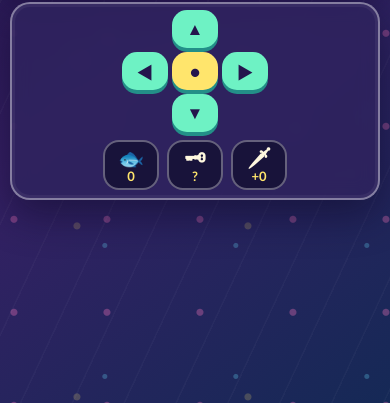
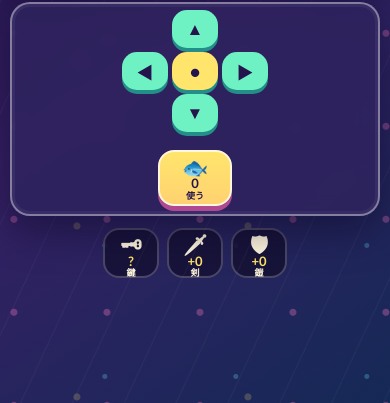
Before and after one commit to kanon-ai/neko-neko-maka-rou, a plain HTML site: page index.html in a window 390 px wide. Shown: the part 441-844 px from the top of the page. Drawn offline with Linux system fonts and the light colour scheme.

Commit message:
Refine mobile item controls

```diff
--- a/game.js
+++ b/game.js
@@ -18,6 +18,7 @@
     mobileFishCount: document.querySelector("#mobileFishCount"),
     mobileKeyIcon: document.querySelector("#mobileKeyIcon"),
     mobileWeaponIcon: document.querySelector("#mobileWeaponIcon"),
+    mobileArmorIcon: document.querySelector("#mobileArmorIcon"),
     floorLabel: document.querySelector("#floorLabel"),
     floorStat: document.querySelector("#floorStat"),
     levelStat: document.querySelector("#levelStat"),
@@ -409,6 +410,7 @@
     ui.armorStat.textContent = `+${player.armor}`;
     ui.weaponIcon.textContent = `+${player.weapon}`;
     ui.mobileWeaponIcon.textContent = `+${player.weapon}`;
+    ui.mobileArmorIcon.textContent = `+${player.armor}`;
   }
 
   function enemyName(enemy) {
--- a/index.html
+++ b/index.html
@@ -5,7 +5,7 @@
   <meta name="viewport" content="width=device-width, initial-scale=1.0">
   <meta name="theme-color" content="#24154d">
   <title>ねこねこ摩訶楼</title>
-  <link rel="stylesheet" href="style.css?v=20260822-mobile-bottom-items">
+  <link rel="stylesheet" href="style.css?v=20260822-mobile-equipment">
 </head>
 <body>
   <main class="game-shell">
@@ -130,16 +130,19 @@
             <button data-move="0,1" aria-label="下">▼</button>
           </div>
           <div class="mobile-items">
-            <button id="mobileFishButton" class="mobile-item-button" aria-label="魚を食べる"><span>🐟</span><b id="mobileFishCount">0</b></button>
-            <div class="mobile-item-button" aria-label="鍵"><span>🗝</span><b id="mobileKeyIcon">?</b></div>
-            <div class="mobile-item-button" aria-label="ねこ剣"><span>🗡</span><b id="mobileWeaponIcon">+0</b></div>
+            <button id="mobileFishButton" class="mobile-fish-button" aria-label="魚を食べる"><span>🐟</span><b id="mobileFishCount">0</b><small>使う</small></button>
           </div>
           <p><kbd>矢印 / WASD</kbd> 移動　<kbd>Q</kbd> 魚　<kbd>.</kbd> 待機</p>
           <button id="titleButton" class="title-button">タイトルに戻る</button>
         </section>
+        <div class="mobile-equipment" aria-label="スマホ用もちもの表示">
+          <div class="mobile-info-chip" aria-label="鍵"><span>🗝</span><b id="mobileKeyIcon">?</b><small>鍵</small></div>
+          <div class="mobile-info-chip" aria-label="ねこ剣"><span>🗡</span><b id="mobileWeaponIcon">+0</b><small>剣</small></div>
+          <div class="mobile-info-chip" aria-label="おしゃれ鎧"><span>🛡</span><b id="mobileArmorIcon">+0</b><small>鎧</small></div>
+        </div>
       </aside>
     </section>
   </main>
-  <script src="game.js?v=20260822-mobile-bottom-items"></script>
+  <script src="game.js?v=20260822-mobile-equipment"></script>
 </body>
 </html>
--- a/style.css
+++ b/style.css
@@ -91,7 +91,7 @@ h1 { margin-bottom: 0; font-size: clamp(26px, 4vw, 48px); letter-spacing: .05em;
 
 #game { display: block; width: 100%; height: auto; aspect-ratio: 3 / 2; touch-action: none; }
 
-.mobile-hud, .mobile-items { display: none; }
+.mobile-hud, .mobile-items, .mobile-equipment { display: none; }
 
 .sidebar { display: grid; align-content: start; gap: 12px; }
 .sidebar > section { border-radius: 20px; background: #2f235edd; backdrop-filter: blur(10px); }
@@ -213,9 +213,10 @@ kbd { padding: 2px 4px; border-radius: 4px; color: var(--ink); background: var(-
     display: flex;
     justify-content: center;
     gap: 8px;
-    margin-top: 8px;
+    margin-top: 18px;
   }
-  .mobile-item-button {
+  .mobile-fish-button,
+  .mobile-info-chip {
     display: grid;
     place-items: center;
     min-width: 56px;
@@ -227,8 +228,32 @@ kbd { padding: 2px 4px; border-radius: 4px; color: var(--ink); background: var(-
     background: #171236dd;
     font-weight: 900;
   }
-  .mobile-item-button span { font-size: 21px; line-height: 1; }
-  .mobile-item-button b { color: var(--yellow); font-size: 13px; line-height: 1; }
+  .mobile-fish-button {
+    min-width: 74px;
+    height: 56px;
+    border-color: #fff7dd;
+    color: var(--ink);
+    background: linear-gradient(180deg, var(--yellow), #ffd271);
+    box-shadow: 0 5px 0 #b14892;
+  }
+  .mobile-fish-button span,
+  .mobile-info-chip span { font-size: 21px; line-height: 1; }
+  .mobile-fish-button b,
+  .mobile-info-chip b { color: var(--yellow); font-size: 13px; line-height: 1; }
+  .mobile-fish-button b { color: var(--ink); }
+  .mobile-fish-button small,
+  .mobile-info-chip small { font-size: 9px; line-height: 1; }
+  .mobile-equipment {
+    order: -1;
+    display: flex;
+    justify-content: center;
+    gap: 8px;
+    margin-top: 6px;
+  }
+  .mobile-info-chip {
+    border-color: #ffffff38;
+    pointer-events: none;
+  }
   .overlay { grid-template-columns: 1fr; background: #180e36aa; }
   .overlay-card { grid-column: 1; margin: 12px; padding: 18px; }
   .overlay-card h2 { font-size: 27px; }
```
